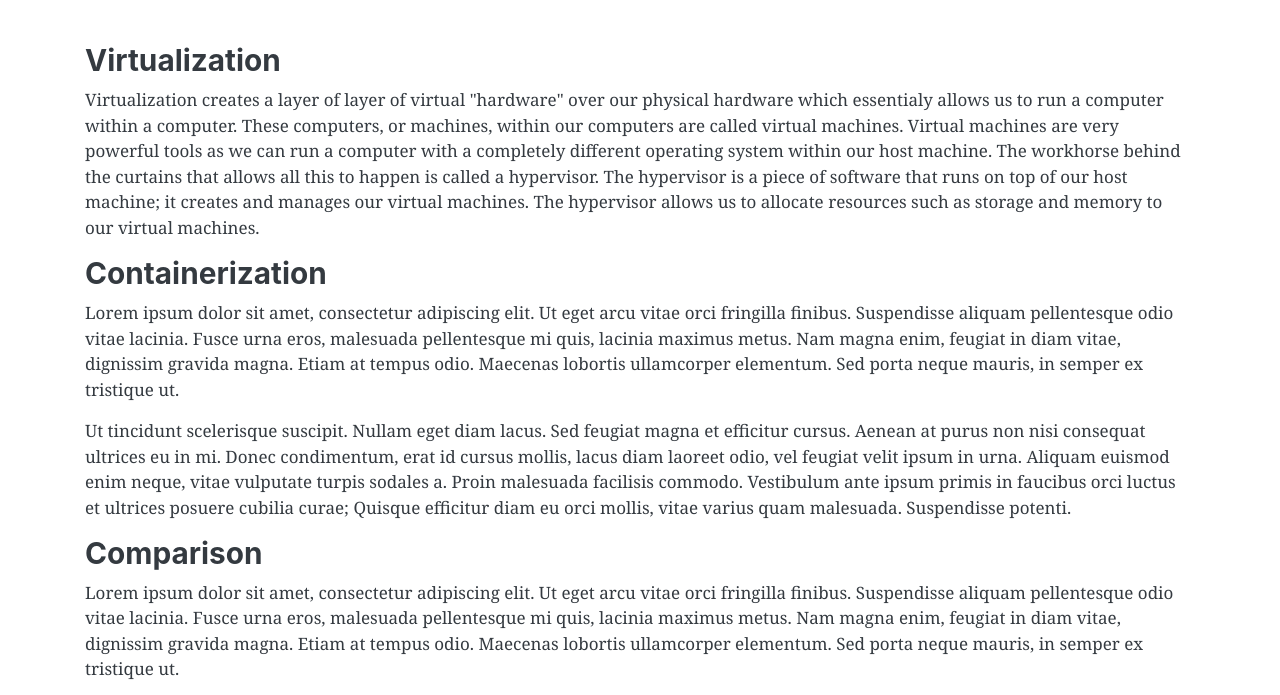
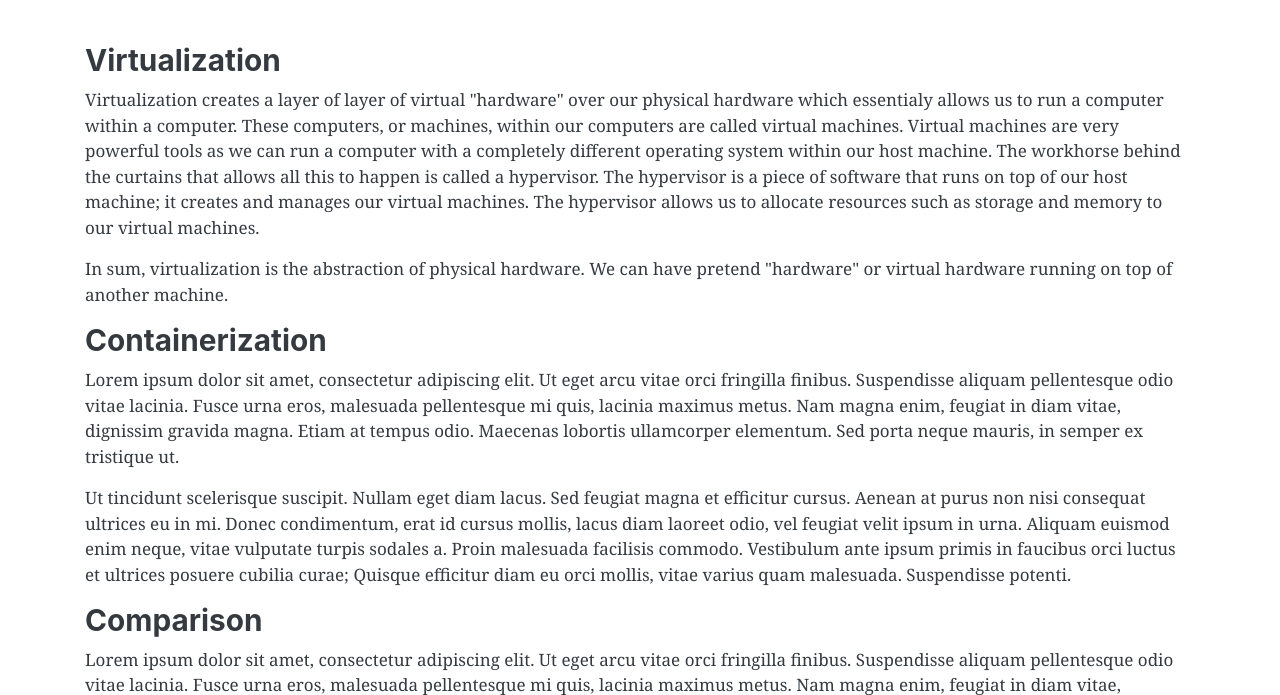
Before and after one commit to IS218-Spring21/Site-on-Docker-Linux-Containerization, a plain HTML site: page index.html in a window 1280 px wide. Shown: the part 64-759 px from the top of the page. Drawn offline with Linux system fonts and the light colour scheme.

Commit message:
Virtualization Section Summary

```diff
--- a/index.html
+++ b/index.html
@@ -46,7 +46,10 @@
                     is a piece of software that runs on top of our host machine; it creates and manages our virtual machines. The hypervisor
                     allows us to allocate resources such as storage and memory to our virtual machines.
                 </p>
-
+                <p>
+                    In sum, virtualization is the abstraction of physical hardware. We can have pretend "hardware" or virtual hardware running
+                    on top of another machine.
+                </p>
             </div>
         </div>
         <div class="row">
```
